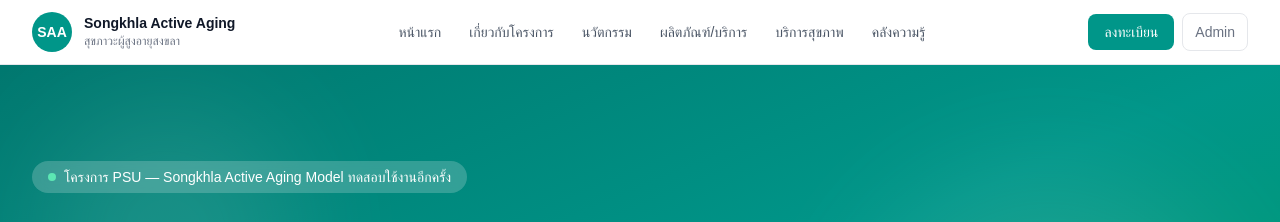
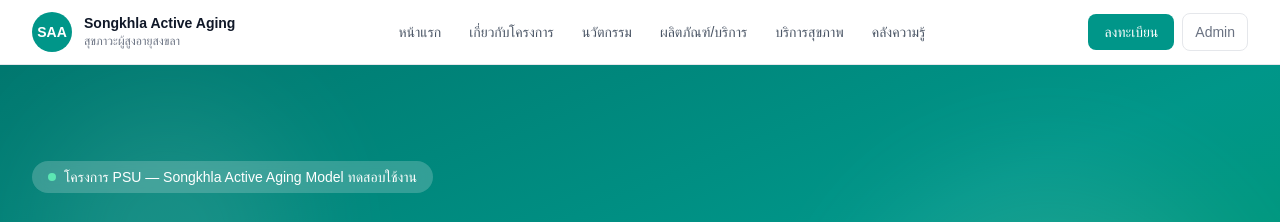
Before and after one commit to saharuth-nu/songkhla-active-aging, a Next.js app: page / in a window 1280 px wide. Shown: the top 222 px of the page. Built offline with nearby package versions, Linux system fonts and the light colour scheme.

Commit message:
ทดสอบครั้งที่ 3

```diff
--- a/src/app/(public)/page.tsx
+++ b/src/app/(public)/page.tsx
@@ -13,7 +13,7 @@ export default function HomePage() {
           <div className="max-w-3xl">
             <div className="inline-flex items-center gap-2 bg-white/20 backdrop-blur rounded-full px-4 py-1.5 text-sm mb-6">
               <span className="w-2 h-2 rounded-full bg-emerald-300 animate-pulse" />
-              โครงการ PSU — Songkhla Active Aging Model ทดสอบใช้งานอีกครั้ง
+              โครงการ PSU — Songkhla Active Aging Model ทดสอบใช้งาน
             </div>
             <h1 className="text-4xl sm:text-5xl font-bold leading-tight mb-6">
               นวัตกรรมสุขภาวะ<br />
```
